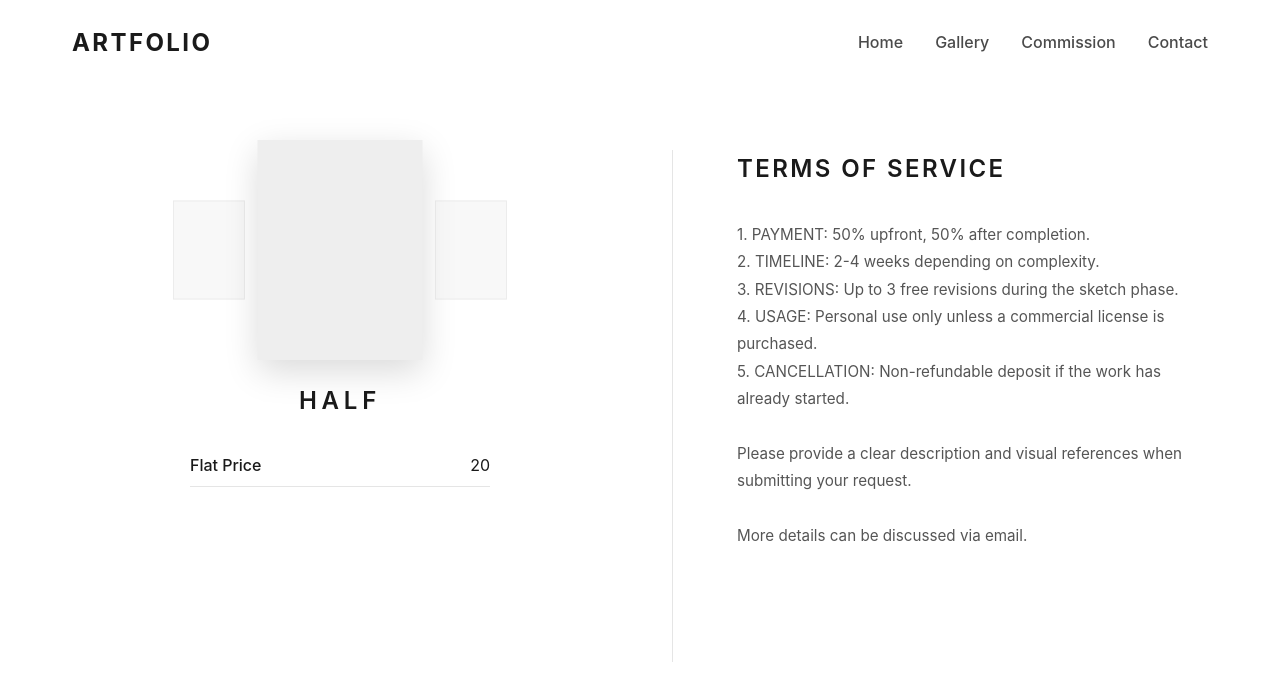
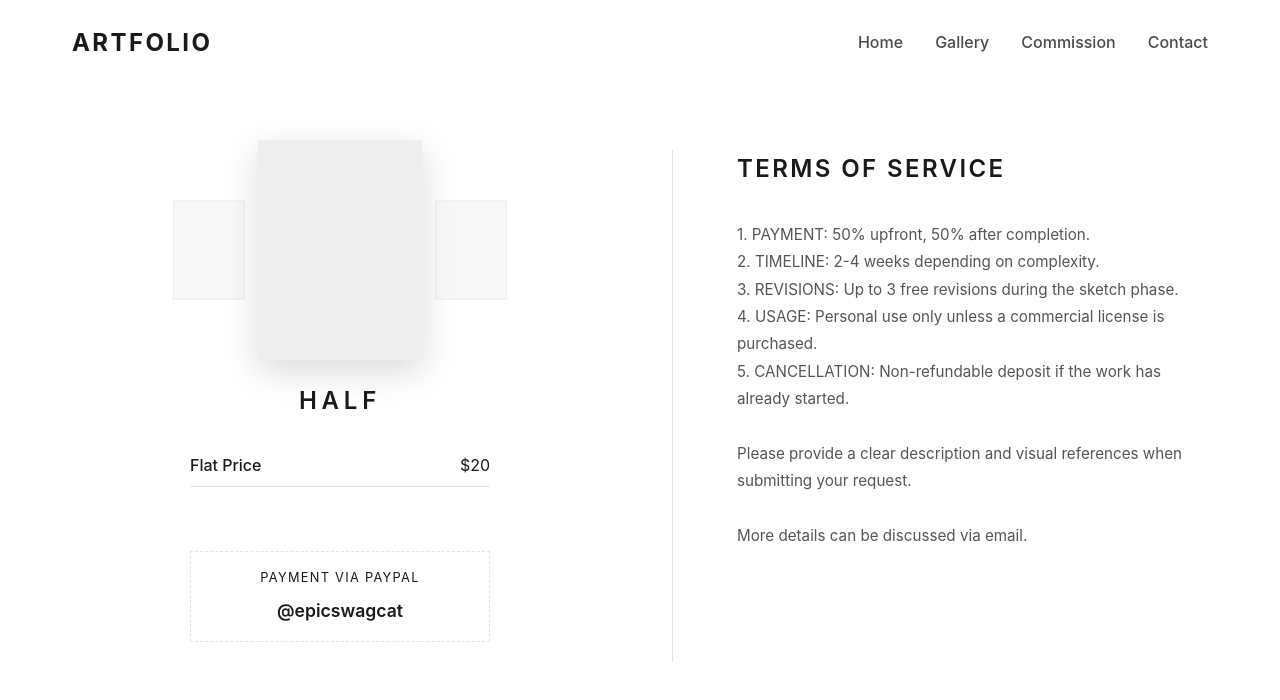
Before and after one commit to necesario0/Artfolio, a Next.js app: page /commission in a window 1280 px wide. Shown: the top 700 px of the page. Built offline with nearby package versions, Linux system fonts and the light colour scheme.

Commit message:
Add PayPal payment info to Commission page

```diff
--- a/src/app/commission/page.module.css
+++ b/src/app/commission/page.module.css
@@ -80,6 +80,30 @@
   color: var(--accent);
 }
 
+.paymentInfo {
+  margin-top: 3rem;
+  display: flex;
+  flex-direction: column;
+  align-items: center;
+  gap: 0.5rem;
+  padding: 1rem;
+  border: 1px dashed rgba(0, 0, 0, 0.1);
+  width: 100%;
+  max-width: 300px;
+}
+
+.paymentLabel {
+  font-size: 0.8rem;
+  text-transform: uppercase;
+  letter-spacing: 0.1em;
+  color: var(--accent);
+}
+
+.paymentHandle {
+  font-weight: 600;
+  font-size: 1.1rem;
+}
+
 /* Right Side: Terms of Service */
 .rightSide {
   border-left: 1px solid rgba(0, 0, 0, 0.1);
--- a/src/app/commission/page.tsx
+++ b/src/app/commission/page.tsx
@@ -18,32 +18,32 @@ const COMMISSION_DATA: CommissionType[] = [
   {
     id: 0,
     name: 'Head',
-    prices: [{ label: 'Flat Price', value: '10' }],
+    prices: [{ label: 'Flat Price', value: '$10' }],
   },
   {
     id: 1,
     name: 'Half',
-    prices: [{ label: 'Flat Price', value: '20' }],
+    prices: [{ label: 'Flat Price', value: '$20' }],
   },
   {
     id: 2,
     name: 'Full',
-    prices: [{ label: 'Flat Price', value: '30' }],
+    prices: [{ label: 'Flat Price', value: '$30' }],
   },
   {
     id: 3,
     name: 'Background',
-    prices: [{ label: 'Starting Price', value: '20' }],
+    prices: [{ label: 'Starting Price', value: '$20' }],
   },
   {
     id: 4,
     name: 'Animation',
-    prices: [{ label: 'Starting Price', value: '60' }],
+    prices: [{ label: 'Starting Price', value: '$60' }],
   },
   {
     id: 5,
     name: 'GIF',
-    prices: [{ label: 'Flat Price', value: '50' }],
+    prices: [{ label: 'Flat Price', value: '$50' }],
   },
 ];
 
@@ -94,6 +94,11 @@ export default function CommissionPage() {
             </div>
           ))}
         </div>
+
+        <div className={styles.paymentInfo}>
+          <span className={styles.paymentLabel}>Payment via PayPal</span>
+          <span className={styles.paymentHandle}>@epicswagcat</span>
+        </div>
       </div>
 
       {/* RIGHT SIDE: Terms of Service */}
```
